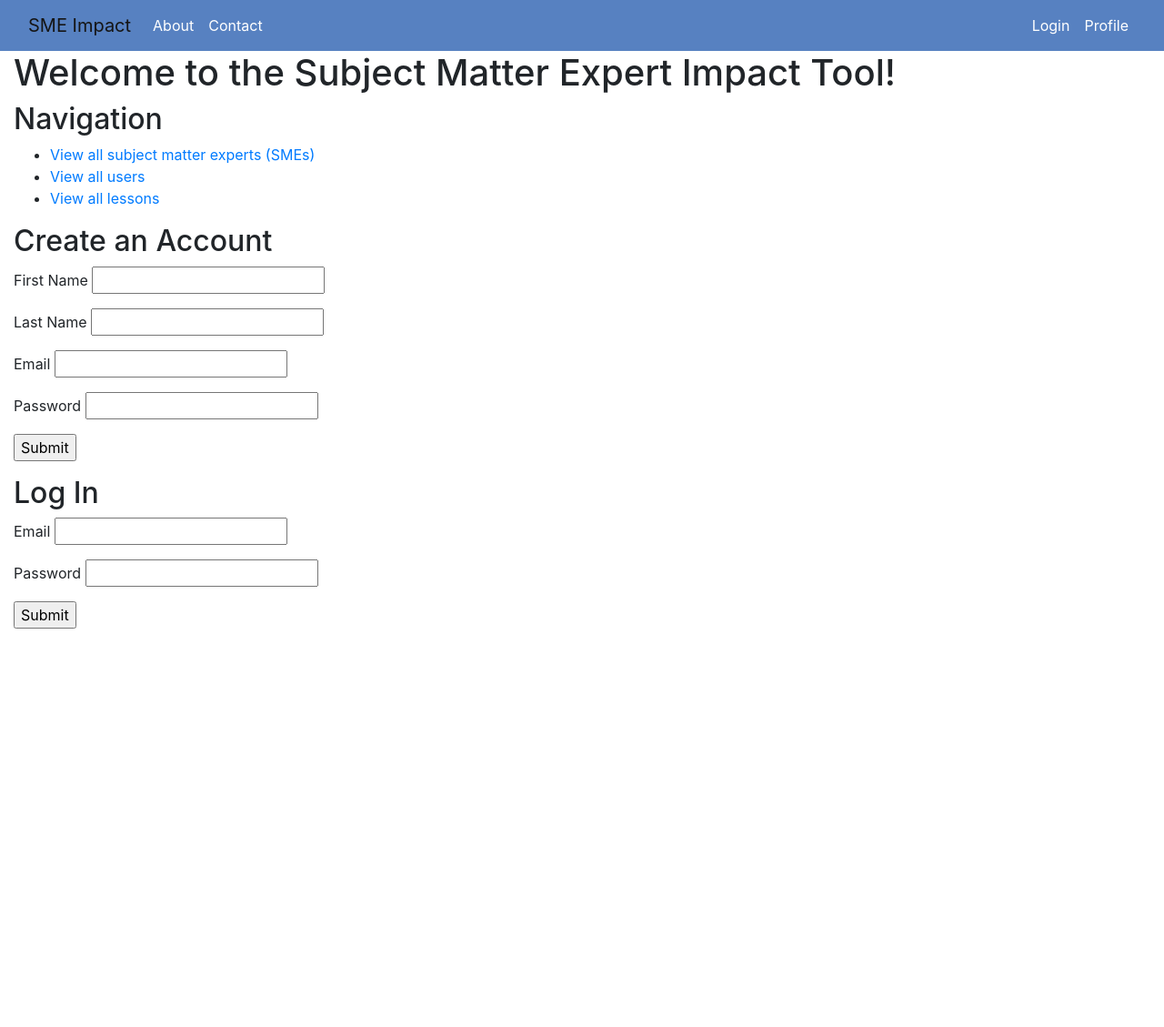
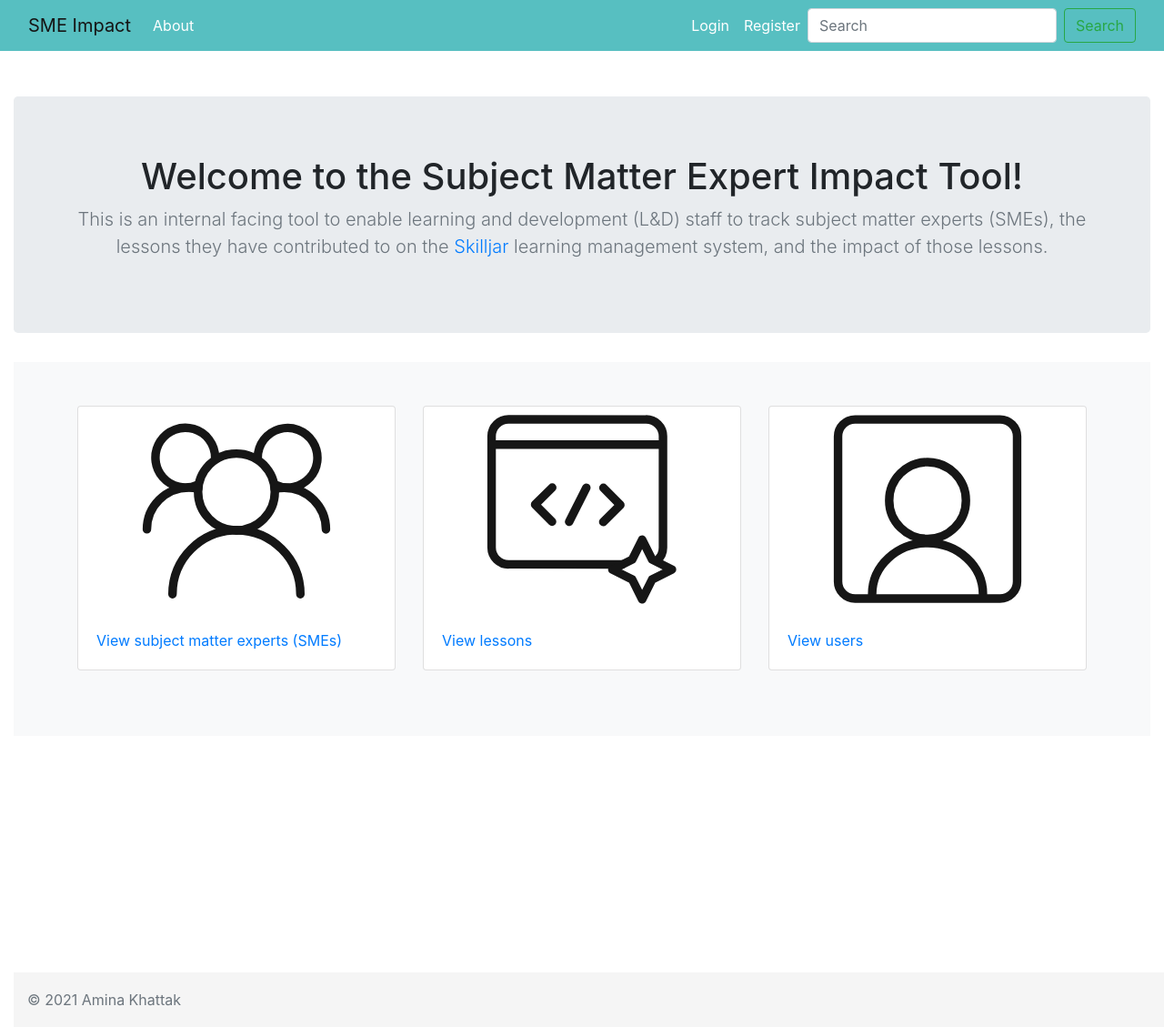
Before and after one commit to Confiance/project-sme-impact, a Flask app: page / in a window 1280 px wide. Shown: the whole page at 91% size. Before the commit the page ends 691 px from the top, so only its background shows below. Run offline with Flask 2, Linux system fonts and the light colour scheme; some libraries are stand-ins or nearby versions.

Commit message:
front end updates

```diff
--- a/templates/all_smes.html
+++ b/templates/all_smes.html
@@ -27,7 +27,7 @@
     </p>
 
     <p>
-      Select the SME name below to view information about lessons for which they were an author.
+      Select the SME name below to view information about lessons for which they were a contributor or author.
     </p>
   <ul>
     {% for sme in smes %}
--- a/templates/base.html
+++ b/templates/base.html
@@ -12,7 +12,7 @@
     <script src="http://code.jquery.com/jquery.js"></script>
 
     <!-- Our custom styles -->
-    <link rel="stylesheet" href="/static/css/bootstrap-styles.css">
+    <link rel="stylesheet" href="/static/css/bootstrap-styles1.css">
 
 
 
@@ -42,23 +42,26 @@
       <li class="nav-item">
         <a class="nav-link" href="/about">About</a>
       </li>
-      <li class="nav-item">
-        <a class="nav-link" href="#">Contact</a>
-      </li>
+
 
     </ul>
     <ul class="navbar-nav ml-auto">
       <li class="nav-item">
-        <a class="nav-link" href="#">Login</a>
+        <a class="nav-link" href="/login">Login</a>
       </li>
 
 
     <li class="nav-item">
-        <a class="nav-link" href="#">Profile</a>
+        <a class="nav-link" href="/register">Register</a>
       </li>
     </ul>
   </div>
-
+      <!-- Search form -->
+      <form class="form-inline my-2 my-lg-0">
+        <input class="form-control mr-sm-2" type="search" placeholder="Search" aria-label="Search">
+        <button class="btn btn-outline-success my-2 my-sm-0" type="submit">Search</button>
+      </form>
+      <!-- End search -->
 </nav>
   <!-- It's container-fluid so it spans the entire page. -->
   <div class="container-fluid">
@@ -72,6 +75,26 @@
     {% block body %}{% endblock %}
 
     {% block after_body %}{% endblock %}
+
+    <!-- footer -->
+
+    <footer class="footer">
+      <div class="container-fluid">
+
+        <span class="text-muted">&copy; 2021 Amina Khattak</span>
+      </div>
+    </footer>
+
+    <!-- <footer>
+      <div class="row text-center">
+      <div class="col-md-4">
+
+      </div>
+
+      <div class="col-md-4">
+        <p>&copy; 2021 Amina Khattak</p>
+
+    </footer> -->
 
     <!-- jQuery script tag from code.jquery.com -->
     <script
--- a/templates/homepage.html
+++ b/templates/homepage.html
@@ -2,53 +2,63 @@
 {% block title %}Subject Matter Expert Impact Home{% endblock %}
 
 {% block body %}
-  <h1>Welcome to the Subject Matter Expert Impact Tool!</h1>
+<main role="main">
+  <section class="jumbotron text-center">
+    <div class="container">
+      <h1 class="jumbotron-heading">Welcome to the Subject Matter Expert Impact Tool!</h1>
+      <p class="lead text-muted">This is an internal facing tool to enable learning and development (L&D) staff to track subject matter experts (SMEs), the lessons they have contributed to on the <a href="/https://www.skilljar.com/">Skilljar</a> learning management system, and the impact of those lessons.</p>
 
-  <h2>Navigation</h2>
-  <ul>
-    <li><a href="/smes">View all subject matter experts (SMEs)</a></li>
-    <li><a href="/users">View all users</a></li>
-    <li><a href="/lessons">View all lessons</a></li>
-  </ul>
+    </div>
+  </section>
 
-  <h2>Create an Account</h2>
-  <form action="/users" method="POST">
+  <div class="album py-5 bg-light">
+    <div class="container">
 
-    <p>
-      First Name <input type="text" name="first_name">
-    </p>
+      <div class="row">
+        <div class="col-md-4">
+          <div class="card mb-4 box-shadow">
+            <img class="card-img-top" data-src="holder.js/100px225?theme=thumb&amp;bg=55595c&amp;fg=eceeef&amp;text=Thumbnail" alt="Thumbnail [100%x225]" style="height: 225px; width: 100%; display: block;" src="/static/SMEs.svg" data-holder-rendered="true">
+            <div class="card-body">
+              <a href="/smes">View subject matter experts (SMEs)</a>
+              <!-- <p class="card-text">View SMEs.</p> -->
+              <div class="d-flex justify-content-between align-items-center">
 
-    <p>
-      Last Name <input type="text" name="last_name">
-    </p>
+              </div>
+            </div>
+          </div>
+        </div>
+        <div class="col-md-4">
+          <div class="card mb-4 box-shadow">
+            <img class="card-img-top" data-src="holder.js/100px225?theme=thumb&amp;bg=55595c&amp;fg=eceeef&amp;text=Thumbnail" alt="Thumbnail [100%x225]" src="/static/lessons.svg" data-holder-rendered="true" style="height: 225px; width: 100%; display: block;">
+            <div class="card-body">
+              <a href="/lessons">View lessons</a>
+              <!-- <p class="card-text">View lessons.</p> -->
+              <div class="d-flex justify-content-between align-items-center">
 
 
-    <p>
-      Email <input type="text" name="email">
-    </p>
+              </div>
+            </div>
+          </div>
+        </div>
+        <div class="col-md-4">
+          <div class="card mb-4 box-shadow">
+            <img class="card-img-top" data-src="holder.js/100px225?theme=thumb&amp;bg=55595c&amp;fg=eceeef&amp;text=Thumbnail" alt="Thumbnail [100%x225]" src="/static/user.svg" data-holder-rendered="true" style="height: 225px; width: 100%; display: block;">
+            <div class="card-body">
+              <a href="/users">View users</a>
+              <!-- <p class="card-text">View users.</p> -->
+              <div class="d-flex justify-content-between align-items-center">
 
-    <p>
-      Password <input type="password" name="password">
-    </p>
 
-    <p>
-      <input type="submit">
-    </p>
+              </div>
+            </div>
+          </div>
+        </div>
+      </div>
+    </div>
+  </div>
 
-    <h2>Log In</h2>
-    <form action="/login" method="POST">
-      <p>
-        Email <input type="text" name="email">
-      </p>
+</main>
 
-      <p>
-        Password <input type="password" name="password">
-      </p>
 
-      <p>
-        <input type="submit">
-      </p>
-    </form>
-  </form>
 
 {% endblock %}
```
Also changed, not shown: templates/lesson_details.html (+5 -3 lines).
